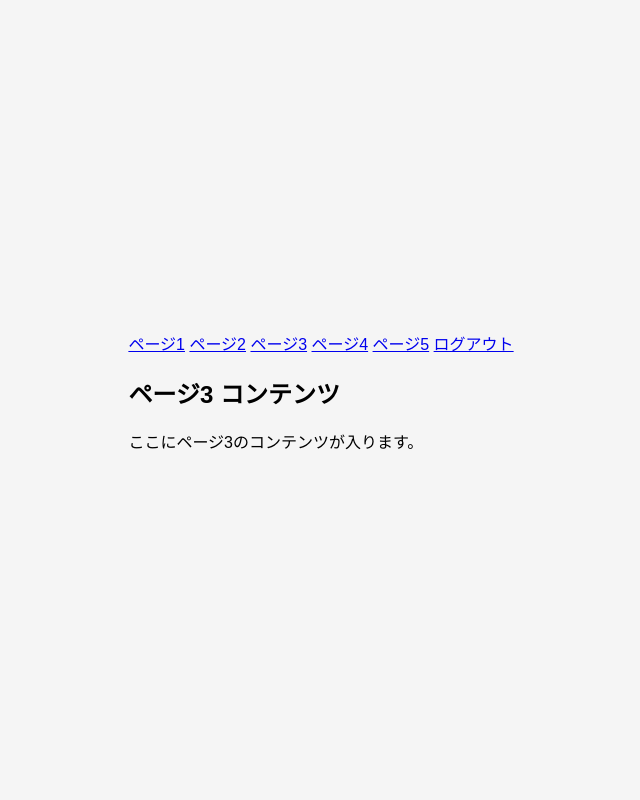
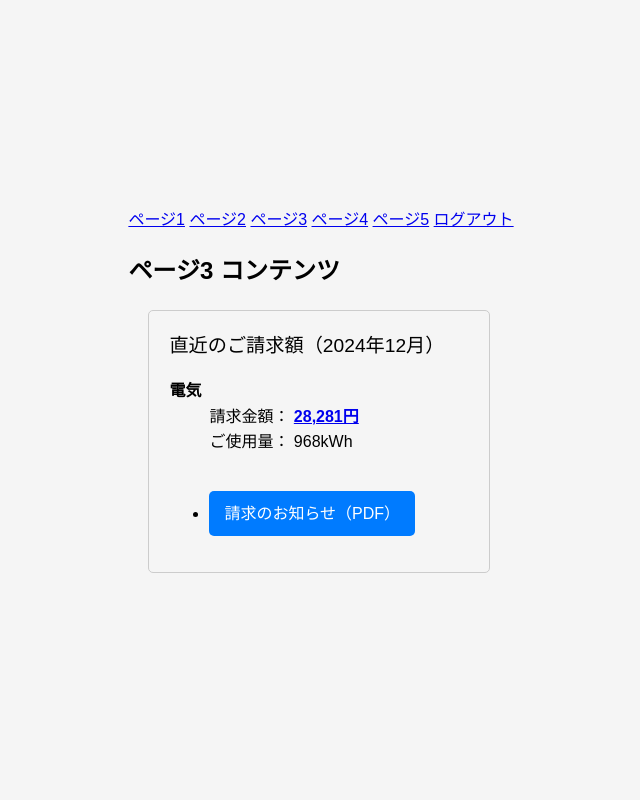
Before and after one commit to Forbusinessuseyukikoishiguro/gitstudy, a Flask app: page /page3 in a window 1280 px wide. Shown: the whole page, without its empty margins (319-959 px from the left). Run offline with Flask 3, Linux system fonts and the light colour scheme; the visitor is signed in with stand-in values (Sample User, id 1).

Commit message:
請求のお知らせクリック作成まで※リンク遷移しない

```diff
--- a/templates/page3.html
+++ b/templates/page3.html
@@ -20,7 +20,84 @@
         <div class="content-area">
             <h2>ページ3 コンテンツ</h2>
             <div class="page-content">
-                <p>ここにページ3のコンテンツが入ります。</p>
+                <p><!DOCTYPE html>
+                    <html lang="ja">
+                    <head>
+                        <meta charset="UTF-8">
+                        <meta name="viewport" content="width=device-width, initial-scale=1.0">
+                        <title>請求情報</title>
+                        <style>
+                            body {
+                                font-family: Arial, sans-serif;
+                                line-height: 1.6;
+                            }
+                            .bill-container {
+                                margin: 20px;
+                                padding: 20px;
+                                border: 1px solid #ccc;
+                                border-radius: 5px;
+                                width: 300px;
+                            }
+                            .bill-header {
+                                font-size: 1.2em;
+                                margin-bottom: 10px;
+                            }
+                            .bill-section {
+                                margin-top: 10px;
+                            }
+                            .bill-label {
+                                font-weight: bold;
+                            }
+                            .bill-amount {
+                                font-size: 1.5em;
+                                color: #333;
+                            }
+                            .pdf-button {
+                                display: inline-block;
+                                margin-top: 20px;
+                                padding: 10px 15px;
+                                font-size: 1em;
+                                color: #fff;
+                                background-color: #007bff;
+                                text-decoration: none;
+                                border-radius: 5px;
+                                text-align: center;
+                            }
+                            .pdf-button:hover {
+                                background-color: #0056b3;
+                            }
+                        </style>
+                    </head>
+                    <body>
+                        <div class="bill-container">
+                            <div class="bill-header">直近のご請求額（2024年12月）</div>
+                            <div class="bill-section">
+                                <dl>
+                                    <dt class="bill-label">電気</dt>
+                                    <dd>
+                                        請求金額：
+                                        <a href="http://192.168.200.190:8080/page3" id="type03-link">
+                                            <b id="type03">28,281円</b>
+                                        </a>
+                                    </dd>
+                                    <dd>
+                                        ご使用量：
+                                        <span id="electric-usage">968kWh</span>
+                                    </dd>
+                                </dl>
+                                <!-- 請求のお知らせ（PDF）ボタン -->
+                                <ul>
+                                    <li>
+                                        <a href="{{ url_for('static', filename='documents/bill_notification.pdf') }}" class="pdf-button" download>
+                                            <span>請求のお知らせ（PDF）</span>
+                                        </a>
+                                    </li>
+                                </ul>
+                            </div>
+                        </div>
+                    </body>
+                    </html>
+                    </p>
             </div>
         </div>
     </div>
```
